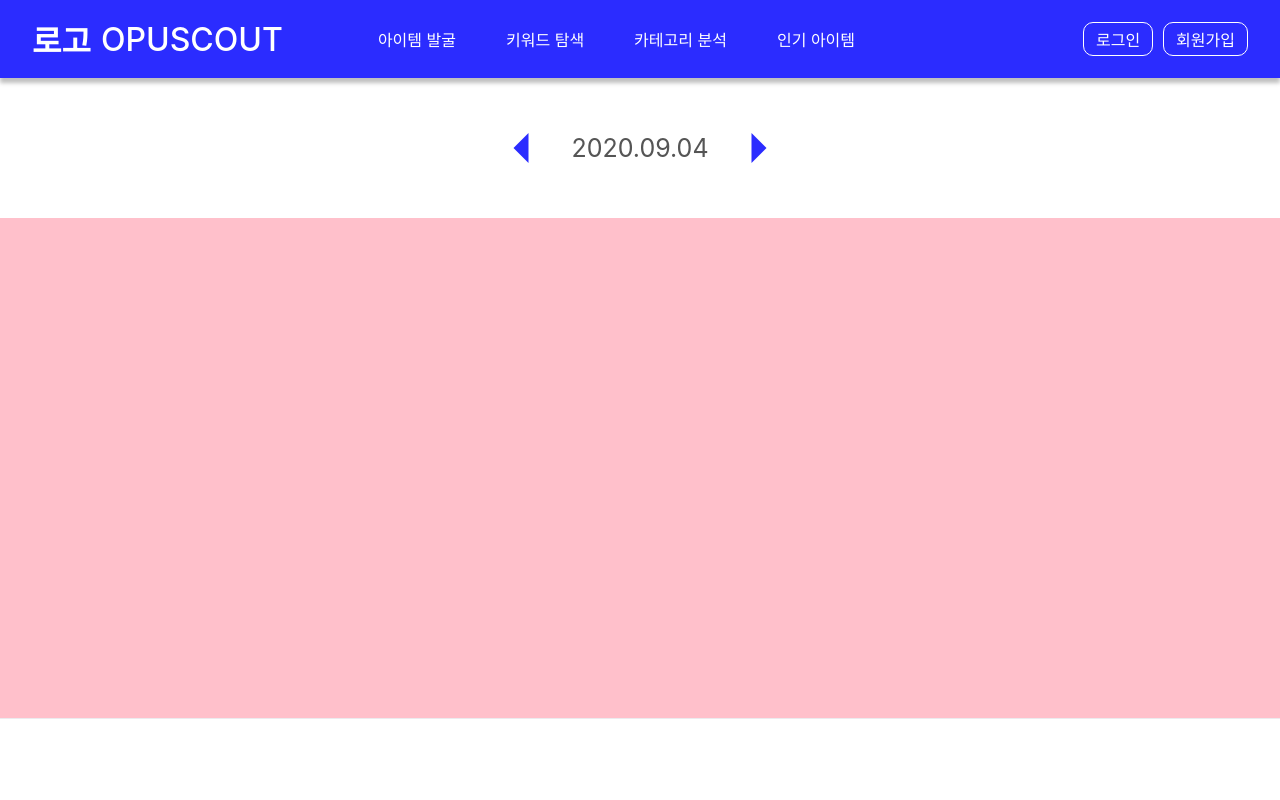
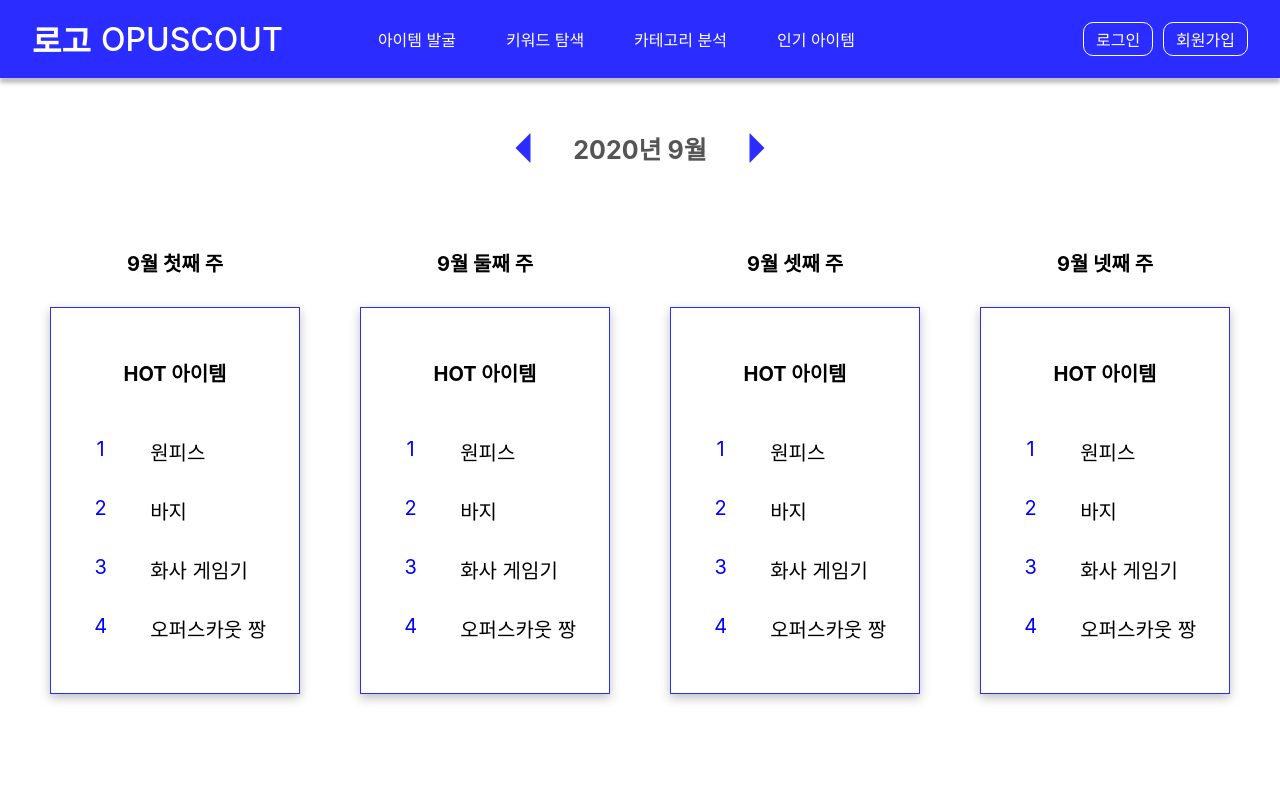
Before and after one commit to choheeis/OPUSCOUT_WEB, a React (Create React App) app in the folder opuscout/: page /hot in a window 1280 px wide. Shown: the top 800 px of the page. Built offline with nearby package versions, Linux system fonts and the light colour scheme.

Commit message:
Add Codes : 인기 아이템 UI 구현 완료

```diff
--- /dev/null
+++ b/opuscout/src/components/HotItem.js
@@ -0,0 +1,80 @@
+import React from 'react';
+import styled from 'styled-components';
+
+const HotItemStyle = styled.div`
+    display: block;
+`;
+
+const TitleStyle = styled.div`
+    display: block;
+    item-align: center;
+    font-size: 20px;
+    font-weight: bold;
+    background: #ffffff;
+    color: #000000;
+    text-align: center;
+`;
+
+const ItemListBoxStyle = styled.div`
+    width: 250px;
+    margin: 30px;
+    padding-top: 50px;
+    padding-bottom: 50px;
+    border: 0.5px solid #2B2CFF;
+    box-shadow: 0px 4px 10px rgba(0, 0, 0, 0.25);
+    box-sizing: border-box;
+
+    .hot-item-title {
+        font-size: 20px;
+        font-weight: bold;
+        text-align: center;
+        margin-bottom: 50px;
+    }
+`;
+
+const ItemStyle = styled.div`
+    display: flex;
+    margin-top: 30px;
+
+    .index {
+        width: 40%;
+        color: blue;
+        font-size: 20px;
+        text-align: center;
+    }
+
+    .item-name{
+        width: 60%;
+        color: black;
+        font-size: 20px;
+    }
+`;
+
+function HotItem({ week_title }) {
+    return(
+        <HotItemStyle>
+            <TitleStyle>{week_title}</TitleStyle>
+            <ItemListBoxStyle>
+                <div className="hot-item-title">HOT 아이템</div>
+                <ItemStyle>
+                    <div className="index">1</div>
+                    <div className="item-name">원피스</div>
+                </ItemStyle>
+                <ItemStyle>
+                    <div className="index">2</div>
+                    <div className="item-name">바지</div>
+                </ItemStyle>
+                <ItemStyle>
+                    <div className="index">3</div>
+                    <div className="item-name">화사 게임기</div>
+                </ItemStyle>
+                <ItemStyle>
+                    <div className="index">4</div>
+                    <div className="item-name">오퍼스카웃 짱</div>
+                </ItemStyle>
+            </ItemListBoxStyle>
+        </HotItemStyle>
+    )
+}
+
+export default HotItem;
--- a/opuscout/src/components/WeekSetting.js
+++ b/opuscout/src/components/WeekSetting.js
@@ -14,12 +14,16 @@ const WeekSettingStyle = styled.div`
         color: #2B2CFF;
         font-size: 40px;
         cursor: pointer;
+        &:hover {
+            color: #5657FF;
+        }
     }
 
     .date-text {
         margin-left: 30px;
         margin-right: 30px;
         font-size: 25px;
+        font-weight: bold;
         color: #555555;
     }
 `;
--- a/opuscout/src/containers/Hot.js
+++ b/opuscout/src/containers/Hot.js
@@ -2,6 +2,7 @@ import React from 'react';
 import styled from 'styled-components';
 import Footer from '../components/Footer';
 import WeekSetting from '../components/WeekSetting';
+import HotItem from '../components/HotItem';
 
 const WeekSettingSection = styled.div`
     width: 100%;
@@ -9,17 +10,30 @@ const WeekSettingSection = styled.div`
 `;
 
 const HotItemSection = styled.div`
-    height: 500px;
-    background: pink;
+    display: flex;
+    width: 90%;
+    margin: 80px auto;
+    justify-content: center;
+
+    .test1 {
+        height: 50px;
+        flex: 1 1 auto;
+        background: skyblue;
+    }
 `;
 
 function Hot() {
     return (
         <>
             <WeekSettingSection>
-                <WeekSetting date="2020.09.04"></WeekSetting>
+                <WeekSetting date="2020년 9월"></WeekSetting>
             </WeekSettingSection>
-            <HotItemSection></HotItemSection>
+            <HotItemSection>
+                <HotItem week_title="9월 첫째 주"></HotItem>
+                <HotItem week_title="9월 둘째 주"></HotItem>
+                <HotItem week_title="9월 셋째 주"></HotItem>
+                <HotItem week_title="9월 넷째 주"></HotItem>
+            </HotItemSection>
             <Footer></Footer>
         </>
     );
```
